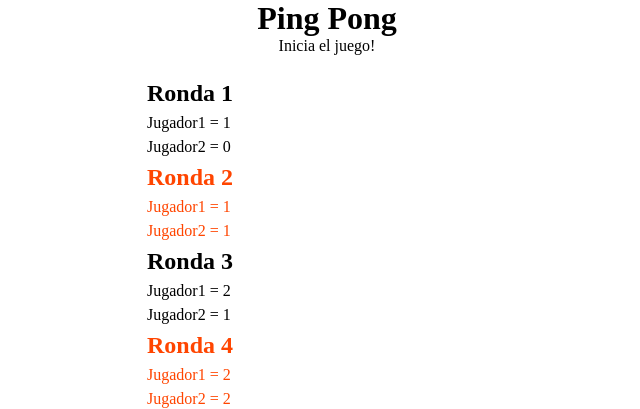
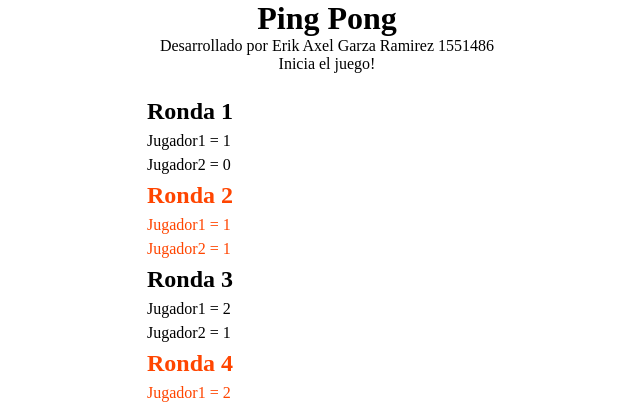
Before and after one commit to eriksuperaxel/proyecto, a PHP site: page /pingpong.php in a window 1280 px wide. Shown: the top 409 px of the page, without its empty margins (313-953 px from the left). Run offline with PHP 8.4, Linux system fonts and the light colour scheme.

Commit message:
Add files via upload

```diff
--- a/pingpong.php
+++ b/pingpong.php
@@ -52,6 +52,7 @@
     <div class="pp_head">
         <h1>Ping Pong</h1>
 
+        <p>Desarrollado por Erik Axel Garza Ramirez 1551486</p>
         <p>Inicia el juego!</p>
     </div>
 
```
